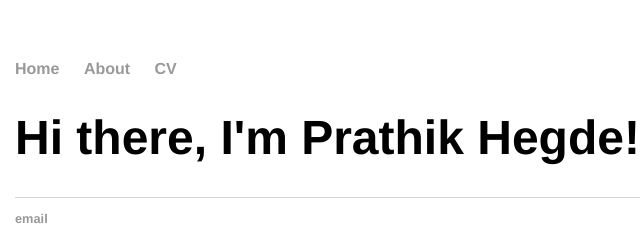
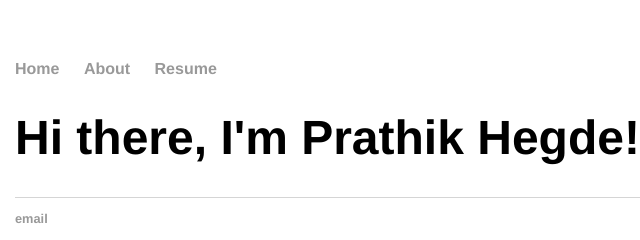
Before and after one commit to prathikchegde/Prathik95.github.io, a plain HTML site: page index.html in a window 1280 px wide. Shown: the full height of the page, 177-817 px from the left. Drawn offline with Linux system fonts and the light colour scheme.

Commit message:
Update index.html

```diff
--- a/index.html
+++ b/index.html
@@ -9,7 +9,7 @@
     		<ul>
         		<li><a href="/">Home</a></li>
 	        	<li><a href="/about">About</a></li>
-        		<li><a href="/cv">CV</a></li>
+        		<li><a href="resume.pdf">Resume</a></li>
     		</ul>
 		</nav>
 		<div class="container">
```
